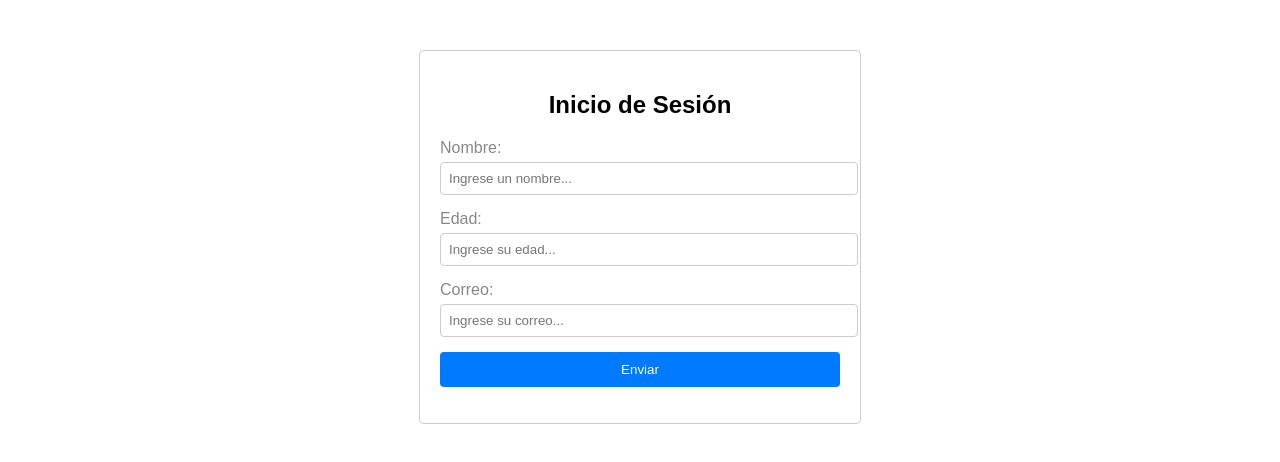
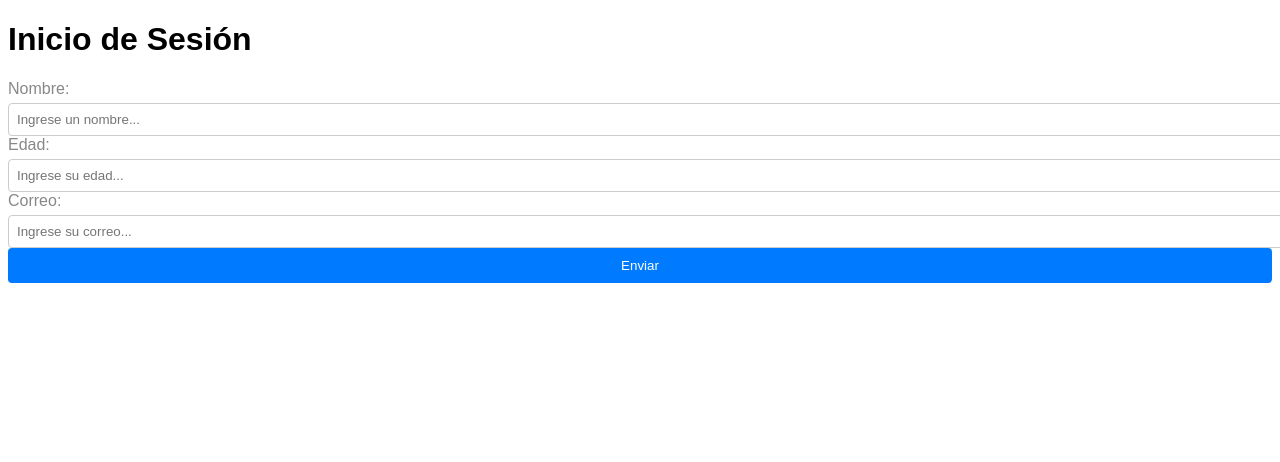
Before and after one commit to lucasvargas28/Pagina-Web, a plain HTML site: page index.html in a window 1280 px wide. Drawn offline with Linux system fonts and the light colour scheme.

Commit message:
Update index.html

```diff
--- a/index.html
+++ b/index.html
@@ -7,26 +7,29 @@
   <link rel="stylesheet" href="styles.css">
 </head>
 <body>
-  <div class="container">
-    <h2>Inicio de Sesión</h2>
+  <header>
+    <h1>Inicio de Sesión</h1>
+  </header>
+  <main>
     <form id="login-form">
-      <div class="form-group">
+      <div>
         <label for="nombre">Nombre:</label>
         <input type="text" id="nombre" placeholder="Ingrese un nombre..." required>
       </div>
-      <div class="form-group">
+      <div>
         <label for="edad">Edad:</label>
         <input type="number" id="edad" placeholder="Ingrese su edad..." required>
       </div>
-      <div class="form-group">
+      <div>
         <label for="correo">Correo:</label>
         <input type="email" id="correo" placeholder="Ingrese su correo..." required>
       </div>
       <button type="submit">Enviar</button>
     </form>
     <p id="error-message" class="error-message"></p>
-  </div>
-
-  <script src="script.js"></script>
+  </main>
+  <footer>
+    <script src="script.js"></script>
+  </footer>
 </body>
 </html>
```
